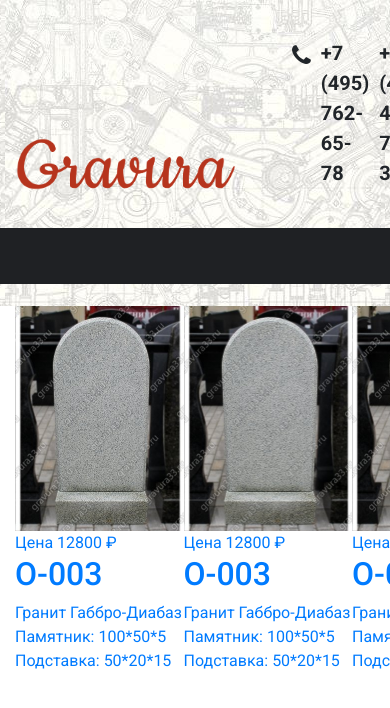
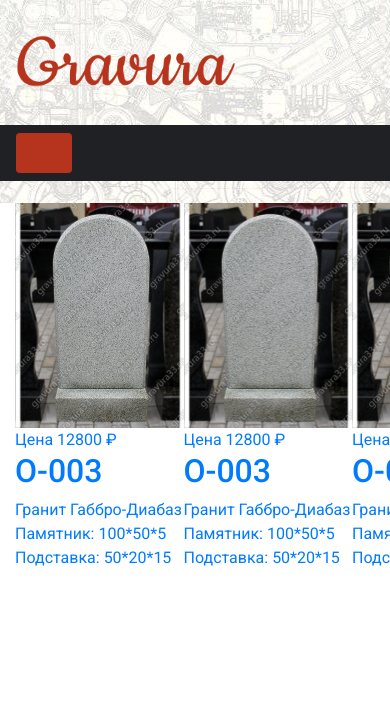
Before and after one commit to coatceatl/gravura, a website built with webpack: page index.html in a window 390 px wide. Shown: the top 708 px of the page. Built offline with nearby package versions, Linux system fonts and the light colour scheme.

Commit message:
changed css for menu

```diff
--- a/index.html
+++ b/index.html
@@ -19,7 +19,7 @@
           </button> -->
             <div id='nav-belt-open' class='d-flex'>
               <div class='navbar-phone'>
-                <ul class='phone-list d-flex'>
+                <ul class='phone-list d-flex justify-content-between'>
                   <i class='fa fa-phone'></i>
                   <li class='phone-item'>+7 (495) 762-65-78</li>
                   <li class='phone-item'>+7 (495) 407-76-33</li>
@@ -37,7 +37,7 @@
       <nav class='navbar navbar-expand-md navbar-main'>
         <div class='container'>
           <button class='navbar-toggler' type='button' data-toggle='collapse' data-target='#mobile-open'>
-            <span class='navbar-toggler-icon btn-danger'></span>
+            <span class='navbar-toggler-icon'></span>
           </button>
           <div class='collapse navbar-collapse main-menu' id='mobile-open'>
               <ul class='nav-list d-flex justify-content-between'>
--- a/src/scss/_header.scss
+++ b/src/scss/_header.scss
@@ -5,6 +5,14 @@
 .nav-belt {
   width: 100%;
   align-items: flex-end;
+}
+#nav-belt-open {
+  @media(max-width: 1200px) {
+    flex-direction: column !important;
+  }
+  @media(max-width: 768px) {
+    display: none !important;
+  }
 }
 .navbar-brand {
   img {
@@ -18,6 +26,7 @@
 .phone-list {
   list-style: none;
   margin-bottom: 7px;
+  padding: 0;
 
   i {
     font-size: x-large;
@@ -27,7 +36,7 @@
 .phone-item {
   font-size: remy(20px);
   font-weight: 700;
-  padding-left: 10px;
+  padding-left: 20px;
 }
 .navbar-main {
   background-color: #1f2124;
@@ -71,3 +80,6 @@ a.dropdown-item {
     display: none !important;
   }
 }
+.navbar-toggler {
+  background-color: $danger !important;
+}
```
Also changed, not shown: dist/main.css.
